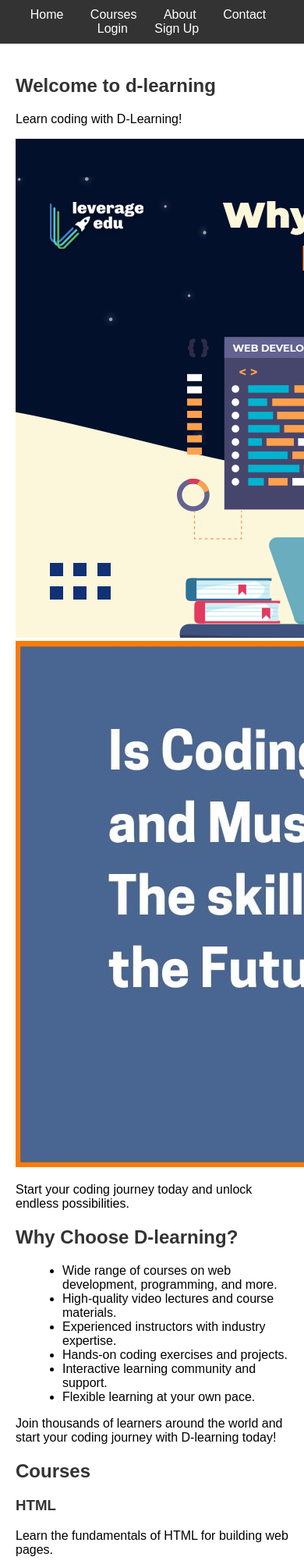
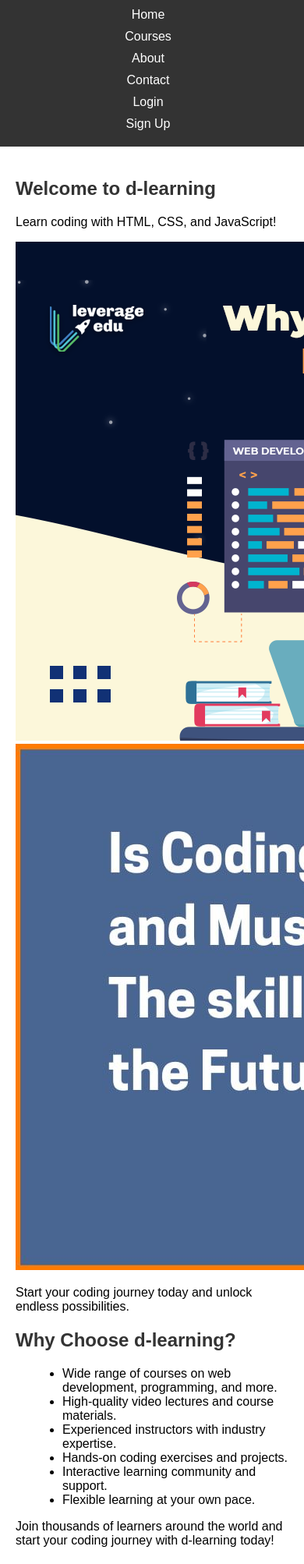
Before and after one commit to ETH-33/cw1-devil123-hub, a PHP site: page / in a window 390 px wide; the page is wider, and only the part inside the window is pictured. Shown: the top 2006 px of that part at 78% size. Run offline with PHP 8.4, Linux system fonts and the light colour scheme.

Commit message:
basisc completed

```diff
--- a/index.html
+++ b/index.html
@@ -15,7 +15,7 @@
         <nav>
             <ul class="navbar">
                 <li><a href="#home">Home</a></li>
-                <li><a href="#courses">Courses</a></li>
+                <li><a href="#courses" onclick="scrollToCourses()">Courses</a></li>
                 <li><a href="#about">About</a></li>
                 <li><a href="#contact">Contact</a></li>
                 <li><a href="#login">Login</a></li>
@@ -29,14 +29,14 @@
         <section id="home">
             <div class="container">
                 <h1>Welcome to d-learning</h1>
-                <p>Learn coding with D-Learning!</p>
+                <p>Learn coding with HTML, CSS, and JavaScript!</p>
                 <div class="images-container">
-                    <img src="assest/images/2.png" Coding Image 1 ">
-                    <img src="assest/images/1.jpg " alt="Coding Image 2 ">
+                    <img src="assest/images/2.png" alt="Coding Image 1">
+                    <img src="assest/images/1.jpg" alt="Coding Image 2">
                 </div>
                 <p>Start your coding journey today and unlock endless possibilities.</p>
-                <h2>Why Choose D-learning?</h2>
-                <ul class="features-list ">
+                <h2>Why Choose d-learning?</h2>
+                <ul class="features-list">
                     <li>Wide range of courses on web development, programming, and more.</li>
                     <li>High-quality video lectures and course materials.</li>
                     <li>Experienced instructors with industry expertise.</li>
@@ -44,75 +44,68 @@
                     <li>Interactive learning community and support.</li>
                     <li>Flexible learning at your own pace.</li>
                 </ul>
-                <p>Join thousands of learners around the world and start your coding journey with D-learning today!</p>
+                <p>Join thousands of learners around the world and start your coding journey with d-learning today!</p>
             </div>
         </section>
 
         <!-- Courses -->
-        <section id="courses ">
-            <div class="container ">
+
+        <section id="course-options" style="display: none;">
+            <h2>Choose a Course</h2>
+            <ul>
+                <li><a href="#" onclick="showCourseDetails('html')">HTML</a></li>
+                <li><a href="#" onclick="showCourseDetails('python')">Python</a></li>
+                <li><a href="#" onclick="showCourseDetails('css')">CSS</a></li>
+                <!-- Add more course options as needed -->
+            </ul>
+            <div id="course-details" style="display: none;"></div>
+        </section>
+
+        <section id="courses">
             <h2>Courses</h2>
-                <div class="courses ">
+            <div class="course">
                 <h3>HTML</h3>
                 <p>Learn the fundamentals of HTML for building web pages.</p>
-                    <div class="video-container ">
-                        <iframe width="560 " height="315 " src="https://youtu.be/BsDoLVMnmZs " frameborder="0 " allowfullscreen></iframe>
-                    </div>
-                    <button onclick="toggleCourseDetails( 'html') ">Enroll Now</button>
-                    <div id="htmlCoursesDetails " style="display: none; ">
-                        <h4>HTML Course</h4>
-                        <h5>Lesson 1: Introduction to HTML</h5>
-                        <ul>
-                            <li>What is HTML?</li>
-                            <li>HTML syntax and structure</li>
-                            <li>Setting up your first HTML document</li>
-                            <li>Basic HTML tags: &lt;html&gt;, &lt;head&gt;, &lt;body&gt;</li>
-                        </ul>
-                        <h5>Lesson 2: Text Formatting</h5>
-                        <ul>
-                            <li>Heading tags: &lt;h1&gt; to &lt;h6&gt;</li>
-                            <li>Paragraphs: &lt;p&gt; tag</li>
-                            <li>Line breaks: &lt;br&gt; tag</li>
-                            <li>Bold and italic text: &lt;strong&gt; and &lt;em&gt; tags</li>
-                        </ul>
-                        <!-- More lesson details -->
-                    </div>
             </div>
 
-                <div class="course ">
+            <div class="course">
                 <h3>Python</h3>
                 <p>Discover the power of Python programming language.</p>
-                    <div class="video-container ">
-                        <iframe width="560 " height="315 " src="https://www.youtube.com/embed/ijklmnop " frameborder="0 " allowfullscreen></iframe>
-                    </div>
-                    <a href="# ">Enroll Now</a>
             </div>
 
-                <!-- Add more course sections as needed -->
+            <div class="course">
+                <h3>CSS</h3>
+                <p>Master the styling of web pages with CSS.</p>
+            </div>
+
+            <div class="course">
+                <h3>JavaScript</h3>
+                <p>Unlock the interactivity and dynamic features of web development with JavaScript.</p>
             </div>
         </section>
+    </main>
 
     <!-- Login Form -->
-        <section id="login ">
-            <div class="container ">
+    <section id="login">
+        <div class="container">
             <h2>Login</h2>
-                <form action="login.php " method="POST ">
-                    <label for="username ">Username</label>
-                    <input type="text " id="username " name="username " required>
+            <form action="login.php" method="POST">
+                <label for="username">Username</label>
+                <input type="text" id="username" name="username" required>
 
-                    <label for="password ">Password</label>
-                    <input type="password " id="password " name="password " required>
+                <label for="password">Password</label>
+                <input type="password" id="password" name="password" required>
 
-                    <input type="submit " value="Login ">
+                <input type="submit" value="Login">
             </form>
         </div>
     </section>
 
     <!-- Signup Form -->
-        <section id="signup ">
-            <div class="container ">
+    <section id="signup">
+        <div class="container">
             <h2>Sign Up</h2>
-
+            <!-- Add your sign up form here -->
         </div>
     </section>
     </main>
--- a/script.js
+++ b/script.js
@@ -1,11 +1,4 @@
-// script.js
-
-function toggleCourseDetails(htmlCoursesDetails) {
-    var courseDetails = document.getElementById(courses + 'htmlCoursesDetails');
-    if (courseDetails.style.display === 'none') {
-        courseDetails.style.display = 'block';
-    } else {
-        courseDetails.style.display = 'none';
-    }
-
+function scrollToCourses() {
+    var coursesSection = document.getElementById("courses");
+    coursesSection.scrollIntoView({ behavior: 'smooth' });
 }
--- a/style.css
+++ b/style.css
@@ -80,5 +80,16 @@ button:hover {
     background-color: #555;
 }
 
+.course-details {
+    margin-top: 10px;
+    border: 1px solid #ccc;
+    padding: 10px;
+    background-color: #f9f9f9;
+}
 
-/* Add more custom styles as needed */
+@media (max-width: 600px) {
+    nav ul li {
+        display: block;
+        margin-bottom: 10px;
+    }
+}
```
Also changed, not shown: python.html (added). Lines whose indentation alone changed are shown as unchanged.
